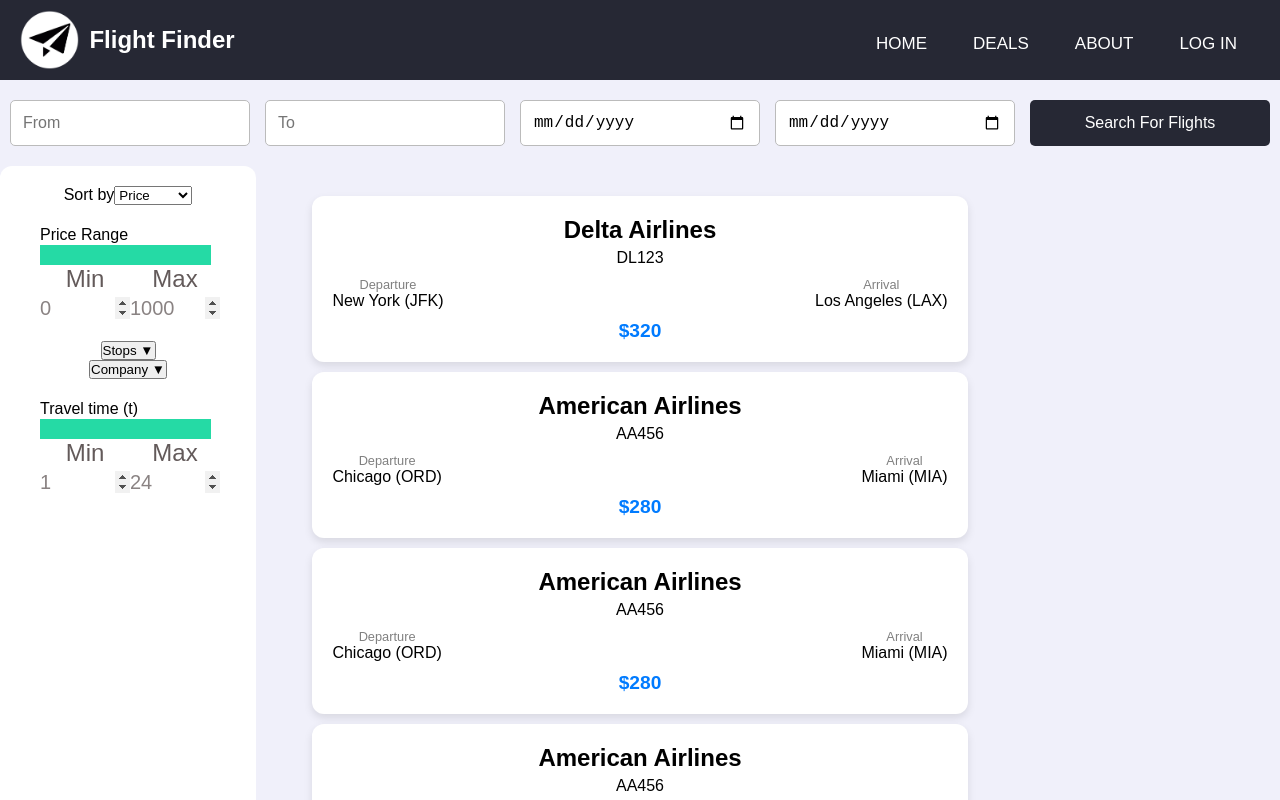
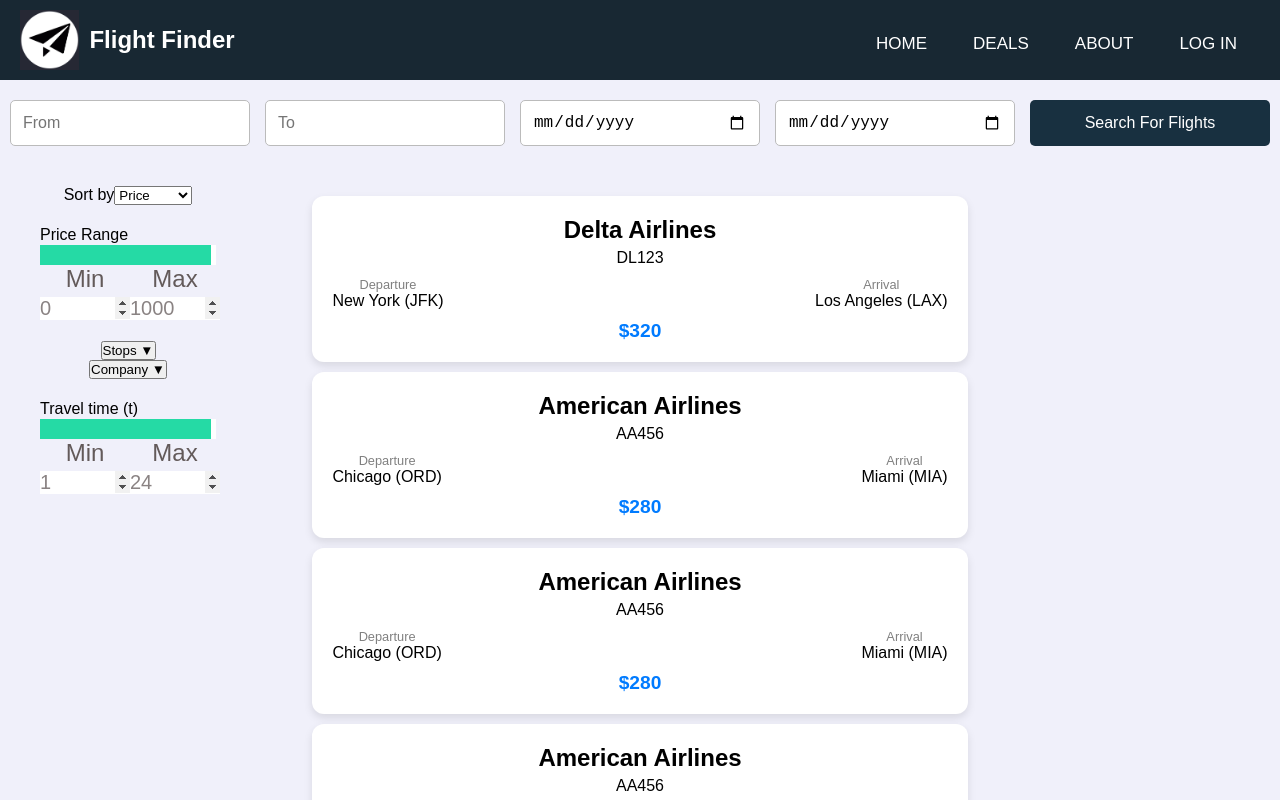
Before and after one commit to Osterie/IDATA2301_IDATA2306_GROUP_7, a React (Create React App) app in the folder frontend-Idata2301/code/app/: page / in a window 1280 px wide. Both pictures are taken after a click on the link "DEALS". Shown: the top 800 px of the page. Built offline with nearby package versions, Linux system fonts and the light colour scheme.

Commit message:
Added global css variables (Not all components use them: filter)

```diff
--- a/frontend-Idata2301/code/app/src/App.css
+++ b/frontend-Idata2301/code/app/src/App.css
@@ -52,3 +52,27 @@
     transform: rotate(360deg);
   }
 }
+
+/* CSS variables */
+:root{
+  /* Main colors */
+  --primary-color: #182833;
+  --secondary-color: #183040;
+  --background-color: rgb(240,240,250);
+  --bottom-color: #101520;
+
+  /* Contrast colors */
+  --primary-contrast: #FDA300;
+
+  /* Text color */
+  --text-color: black;
+  --border-color: black;
+
+  /* Contrast text color */
+  --contrast-text-color: white;
+  --contrast-border-color: white;
+
+  /* Shadow color */
+  --shadow-color: lightgray;
+
+}
--- a/frontend-Idata2301/code/app/src/components/cards/deals/productCard.css
+++ b/frontend-Idata2301/code/app/src/components/cards/deals/productCard.css
@@ -3,7 +3,7 @@
     height: 20rem;
     border-radius: 1rem;
     overflow: hidden;
-    box-shadow: 0 0 0.5rem lightgray;
+    box-shadow: 0 0 0.5rem var(--shadow-color);
     transition: transform 0.3s ease, box-shadow 0.3s ease;
 }
 
@@ -25,7 +25,7 @@
 /* Hover animation */
 .card:hover {
     transform: scale(1.05);
-    box-shadow: 0 0 1rem lightgray;
+    box-shadow: 0 0 1rem var(--shadow-color);
 }
 
 /* Responsive Design */
--- a/frontend-Idata2301/code/app/src/components/footer/footer.css
+++ b/frontend-Idata2301/code/app/src/components/footer/footer.css
@@ -26,10 +26,10 @@
 #contactTitle {
     margin-bottom: 10px;
     font-size: 30px;
-    color: var(--text-contrast);
+    color: var(--contrast-text-color);
 }
 .contactInfo {
-    color: var(--primary-contrast);
+    color: var(--contrast-text-color);
     font-size: 18px;
 }
 .contactInfo > a {
@@ -40,9 +40,9 @@
     width: 80%;
     margin-left: 10%;
     padding: 10px;
-    border-top: 1px solid var(--text-contrast);
+    border-top: 1px solid var(--contrast-text-color);
     font-size: 18px;
-    color: var(--text-contrast);
+    color: var(--contrast-text-color);
 }
 @media (max-width: 900px){
     #contactTitle {
@@ -55,17 +55,3 @@
         text-align: center;
     }
 }
-
-:root{
-    --primary-color: #182833;
-    --secondary-color: #183040;
-    --bottom-color: #101520;
-    --text-color: rgb(36, 24, 24);
-    --border-color: black;
-    --primary-contrast: #FDA300;
-    --secondary-contrast: white;
-    --third-contrast: black;
-    --text-contrast: white;
-
-    --nav-height: 80px;
-}
--- a/frontend-Idata2301/code/app/src/components/header/nav.css
+++ b/frontend-Idata2301/code/app/src/components/header/nav.css
@@ -34,7 +34,7 @@
 
 nav .logo h1 {
   margin: 0; /* Removes any default margin around the text */
-  color: white; /* Adjusts the text color */
+  color: var(--contrast-text-color); /* Adjusts the text color */
   font-size: 24px; /* Adjust text size as needed */
 }
 
@@ -51,7 +51,7 @@
 }
 
 nav ul li a {
-  color: white;
+  color: var(--contrast-text-color);
   font-size: 17px;
   padding: 7px 13px;
   border-radius: 3px;
@@ -61,9 +61,9 @@
 
 nav ul li a.active,
 nav ul li a:hover {
-  background: #f2f2f2;
+  background: var(--contrast-text-color);
   transition: 0.5s;
-  color: black;
+  color: var(--text-color);
 }
 
 /* Hamburger Menu Styles */
@@ -79,7 +79,7 @@
 .hamburger-menu .bar {
   height: 4px;
   width: 100%;
-  background-color: white;
+  background-color: var(--contrast-text-color);
   transition: transform 0.3s ease, opacity 0.3s ease;
 }
 
@@ -124,11 +124,3 @@
     height: 40px; /* Adjust based on your design */
   }
 }
-
-/* CSS Variables */
-:root {
-  --primary-color: #262834;
-  --secondary-color: #fd7d00;
-  --text-color: black;
-  --text-secondcolor: white;
-}
--- a/frontend-Idata2301/code/app/src/components/hero/mainPageHero/mainPageHero.css
+++ b/frontend-Idata2301/code/app/src/components/hero/mainPageHero/mainPageHero.css
@@ -11,7 +11,7 @@
     background-image: url('./images/ross-parmly-rf6ywHVkrlY-unsplash.jpg');  /* Set the path to your image */
     background-size: cover;
     background-position: center;
-    color: white;
+    color: var(--contrast-text-color);
     text-align: center;
     padding: 80px 20px;
     height: calc(100vh - 80px);  /* Full height minus navbar height (adjust '60px' if navbar is taller) */
@@ -39,12 +39,12 @@
 }
 
 .hero h1 {
-    color: #ffffff;
+    color: var(--contrast-text-color);
     margin: 0;
     font-size: 40px
 }
 .hero p {
-    color: #ffffff;
+    color: var(--contrast-text-color);
     margin: 0 0 20px 0;
     font-size: 30px;
 }
--- a/frontend-Idata2301/code/app/src/components/searchBar/searchBar.css
+++ b/frontend-Idata2301/code/app/src/components/searchBar/searchBar.css
@@ -23,13 +23,14 @@
 .search-form button {
     padding: 12px 25px;
     border: none;
-    background-color: #262834;
-    color: white;
+    background-color: var(--secondary-color);
+    color: var(--contrast-text-color);
     font-size: 1rem;
     border-radius: 5px;
     cursor: pointer;
 }
 
 .search-form button:hover {
-    background-color: #001f4d;
+    background-color: var(--contrast-text-color);
+    color: var(--text-color);
 }
--- a/frontend-Idata2301/code/app/src/components/searchfilter/filter.css
+++ b/frontend-Idata2301/code/app/src/components/searchfilter/filter.css
@@ -15,7 +15,7 @@
 .finish-btn {
   display: none; /* Hide by default */
   width: 100%;
-  background-color: #ff4444;
+  background-color: red;
   color: var(--primary-text-color);
   padding: 10px;
   border: none;
@@ -27,20 +27,21 @@
 }
 
 .finish-btn:hover {
-  background-color: #e03333;
+  background-color: red;
 }
 
 /* Button to toggle sidebar visibility on mobile */
 .toggle-sidebar-btn {
   display: none;
-  background-color: #333;
-  color: var(--primary-text-color);
+  background-color: var(--secondary-color);
+  color: var(--contrast-text-color);
   padding: 10px;
   border: none;
   cursor: pointer;
   text-align: center;
   margin: 10px;
   font-size: 16px;
+  border-radius: 5px;
 }
 
 /* Mobile Styling: Fullscreen overlay effect */
@@ -79,10 +80,3 @@
     display: block; /* Show the toggle button on mobile */
   }
 }
-
-/* Css variabelar */
-:root {
-  --primary-filterbar-color: white;
-  --primary-text-color: black;
-  --border-color: gray;
-}
```
